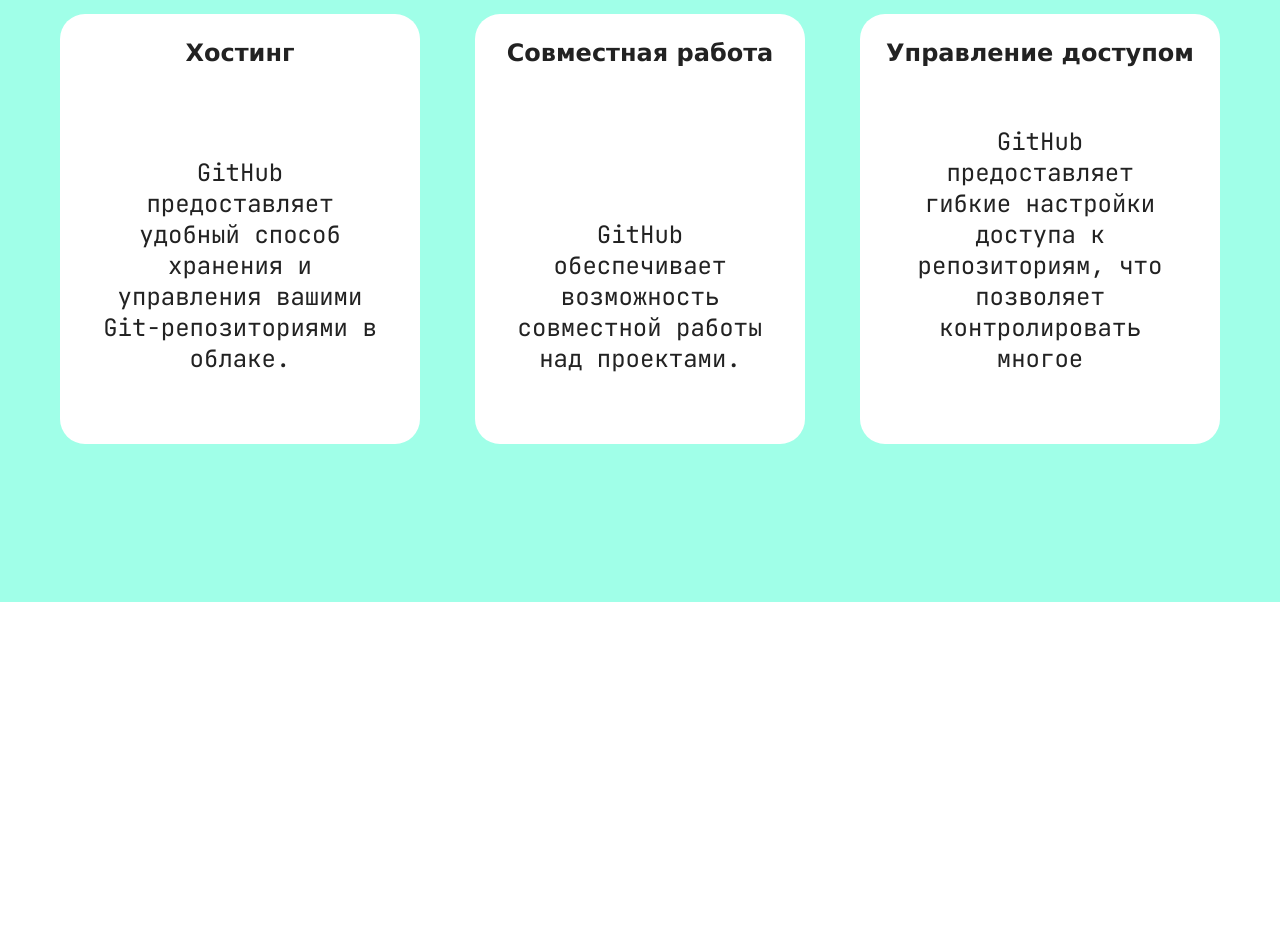
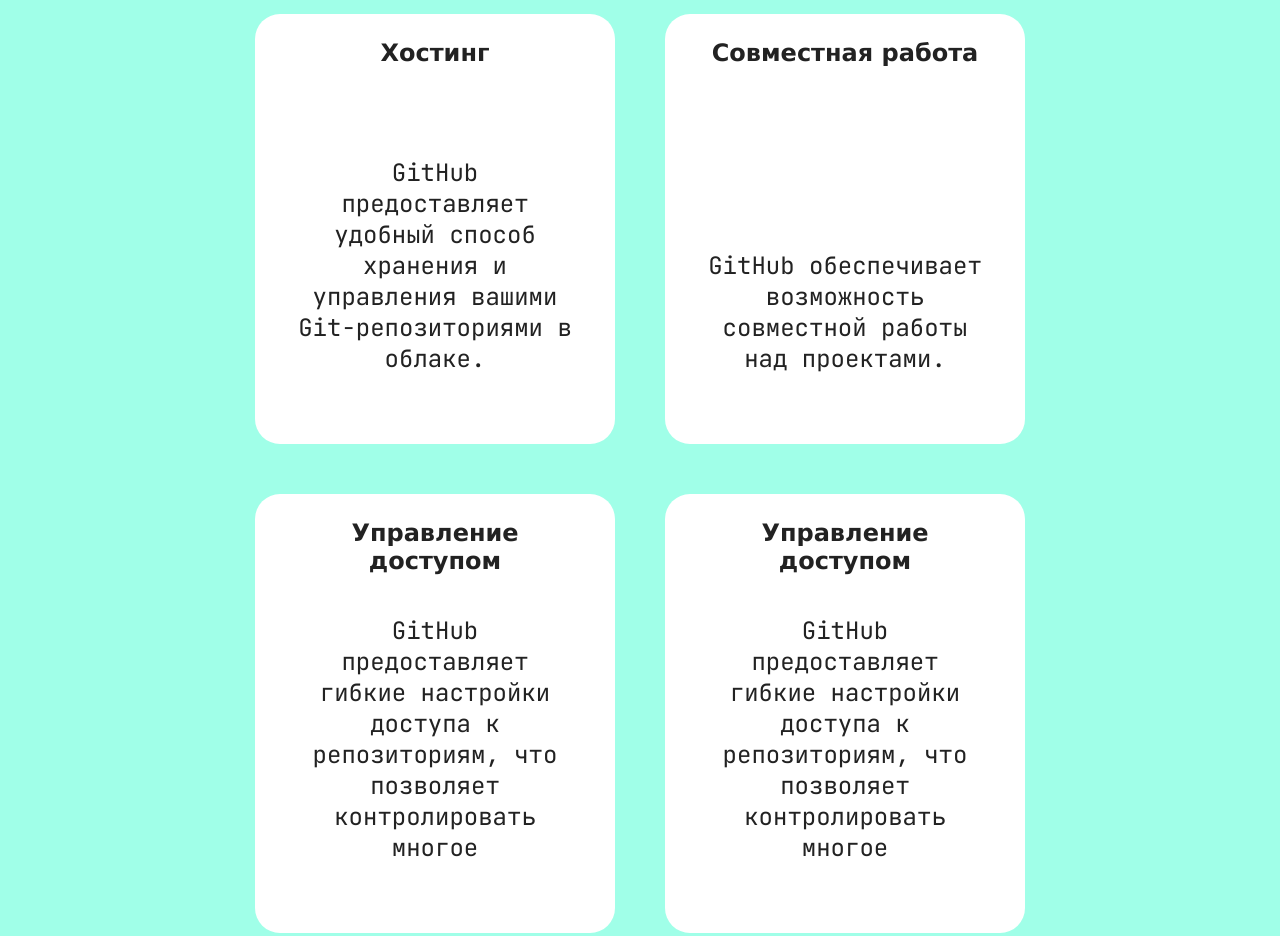
Before and after one commit to teplokroven/14-githubpages, a plain HTML site: page index.html in a window 1280 px wide. Shown: the part 1080-2016 px from the top of the page. Before the commit the page ends 1682 px from the top, so only its background shows below. Drawn offline with Linux system fonts and the light colour scheme.

Commit message:
Внесение правок

```diff
--- a/index.html
+++ b/index.html
@@ -42,8 +42,8 @@
             Преимущества
           </h2>
 
-          <div class="advantages__cards">
-            <div class="card">
+          <div class="advantages__cards-group">
+            <div class="advantages__card">
               <h3 class="card__subtitle title">
                 Хостинг
               </h3>
@@ -53,7 +53,7 @@
               </p>
             </div>
 
-            <div class="card">
+            <div class="advantages__card">
               <h3 class="card__subtitle title">
                 Совместная работа
               </h3>
@@ -63,7 +63,17 @@
               </p>
             </div>
 
-            <div class="card">
+            <div class="advantages__card">
+              <h3 class="card__subtitle title">
+                Управление доступом
+              </h3>
+
+              <p class="card__text text">
+                GitHub предоставляет гибкие настройки доступа к репозиториям, что позволяет контролировать многое
+              </p>
+            </div>
+
+            <div class="advantages__card">
               <h3 class="card__subtitle title">
                 Управление доступом
               </h3>
--- a/styles/style.css
+++ b/styles/style.css
@@ -1,6 +1,6 @@
 @font-face {
   font-family: Verdana;
-  src: url('../fonts/Verdana/Verdana.ttfs');
+  src: url('../fonts/Verdana/Verdana.ttf');
 }
 
 @font-face {
@@ -47,12 +47,12 @@ body {
 
 .hero__group {
   display: flex;
-  justify-content: space-between;
   align-items: center;
+  gap: 80px;
 }
 
 .group-about__img {
-  margin-right: 80px;
+  max-width: 235px;
 }
 
 .group-about__texts {
@@ -74,31 +74,34 @@ body {
   margin-bottom: 100px;
 }
 
-.advantages__cards {
+.advantages__cards-group {
   display: flex;
   justify-content: center;
-  gap: 55px;
+  gap: 50px;
+  flex-wrap: wrap;
 }
 
-.card {
+.advantages__card {
   display: flex;
   flex-direction: column;
   justify-content: space-between;
+  align-items: center;
   background-color: white;
   border-radius: 25px;
-  max-width: 360px;
+  min-width: 360px;
   min-height: 430px;
   padding-top: 25px;
   padding-bottom: 70px;
-  text-align: center;
 }
 
 .card__subtitle {
+  margin-bottom: 40px;
+  max-width: 307px;
   font-size: 24px;
-  margin-bottom: 40px;
 }
 
 .card__text {
+  text-align: center;
+  max-width: 280px;
   font-size: 24px;
-  padding: 0 38px;
 }
```
Also changed, not shown: 1 other file.
